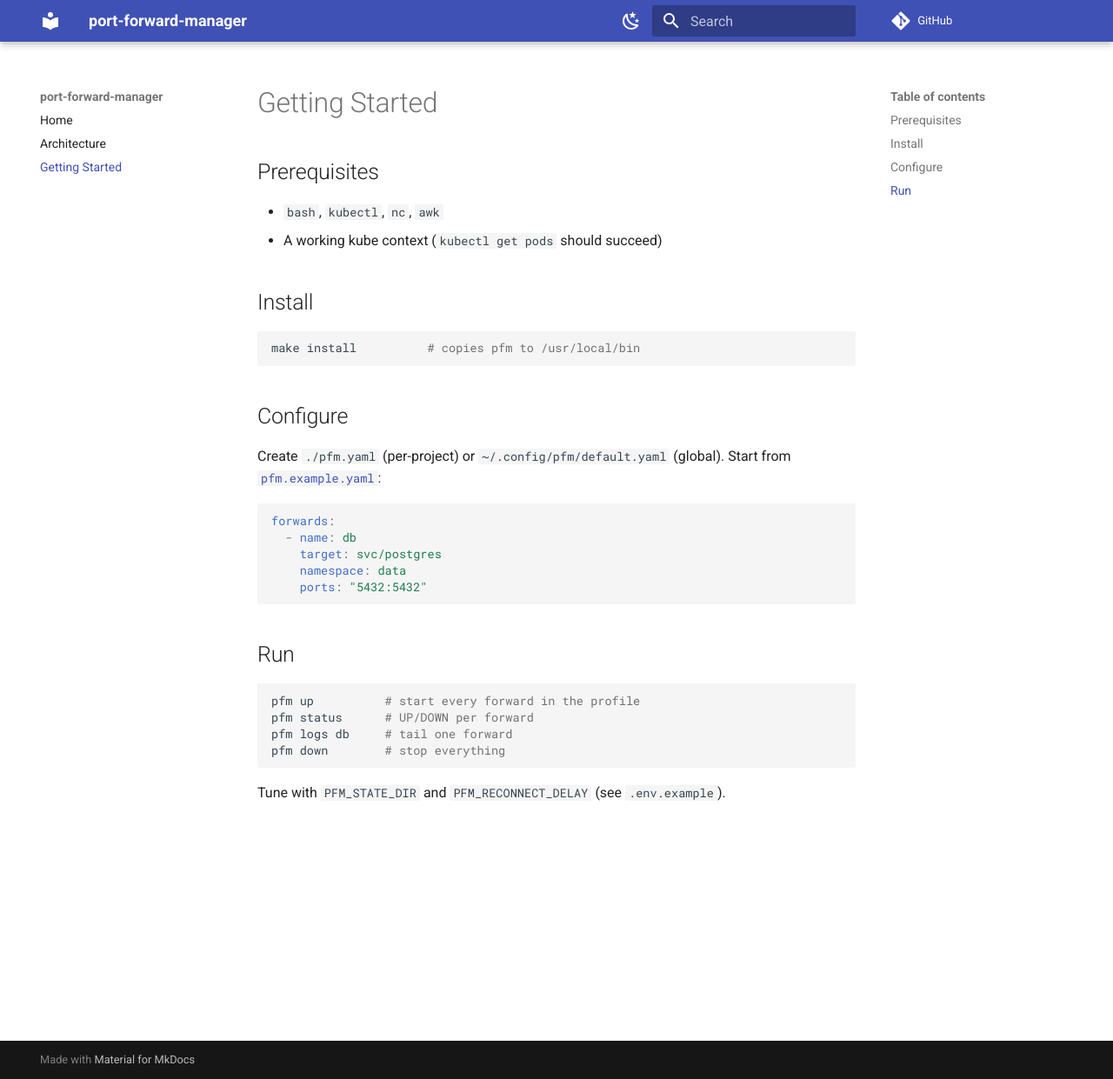
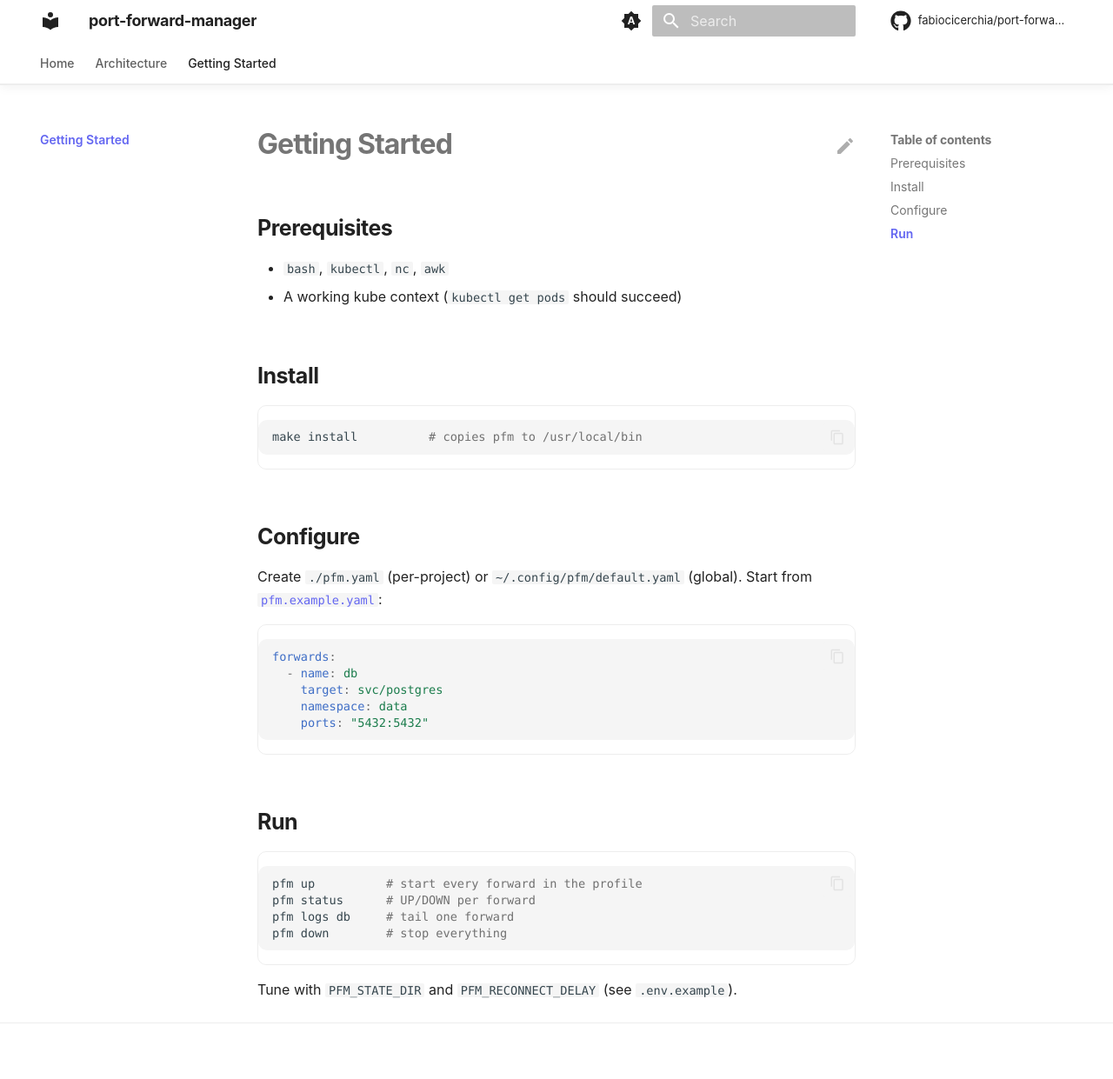
Before and after one commit to fabiocicerchia/port-forward-manager, an MkDocs documentation site: the page built from docs/getting-started.md, in a window 1280 px wide and 1241 px high. Shown: the whole window at 87% size. Built offline with MkDocs 1.6.1 and Material for MkDocs 9.7.7, drawn with Linux system fonts in a browser that asks for light colours; comment, search, counter and statistics services are not loaded.

Commit message:
feat(docs): build the docs site in Actions and drop Read the Docs
This repo's mkdocs.yml has never been rendered: Pages serves main/docs as
a folder, so the site is docs/index.html plus raw markdown, and the doc
pages come back as text/markdown rather than a rendered site.

docs.yml builds it with `mkdocs build --strict` on the pinned toolchain and
deploys the artifact to Pages. The splash is copied to the artifact root,
where the repo homepage and README badges already point, and the rendered
site publishes under /docs/ — so no existing URL breaks.

mkdocs.yml takes the shared Material template but keeps this repo's own nav.
docs/requirements.txt pins the toolchain, git-revision-date-localized
included: the config loads it and the strict build aborts without it.
check-yaml skips mkdocs.yml, whose Material tags safe_load cannot parse.

The strict build also found links the raw-markdown site was hiding:
../README.md was never a valid relative target (the README is not inside
docs/), and several links pointed at files outside the docs tree. Fixed
in: docs/getting-started.md.

Co-Authored-By: Claude Opus 5 (1M context) <noreply@anthropic.com>
Claude-Session: https://claude.ai/code/session_01F5By8zzZMak7tqZGraixSJ

````diff
--- a/.pre-commit-config.yaml
+++ b/.pre-commit-config.yaml
@@ -22,7 +22,7 @@ repos:
         # templates rather than YAML — the parser cannot read either as-is. The
         # exclude is path-relative so it catches chart/ and charts/<name>/ alike.
         args: [--allow-multiple-documents]
-        exclude: (^|/)templates/
+        exclude: (^|/)templates/|^mkdocs\.yml$
       - id: check-json
       - id: check-toml
       # Python only (types: [python]) — a no-op in a repo with no .py files, so
--- a/docs/getting-started.md
+++ b/docs/getting-started.md
@@ -14,7 +14,7 @@ make install          # copies pfm to /usr/local/bin
 ## Configure
 
 Create `./pfm.yaml` (per-project) or `~/.config/pfm/default.yaml` (global).
-Start from [`pfm.example.yaml`](../pfm.example.yaml):
+Start from [`pfm.example.yaml`](https://github.com/fabiocicerchia/port-forward-manager/blob/main/pfm.example.yaml):
 
 ```yaml
 forwards:
--- /dev/null
+++ b/docs/stylesheets/extra.css
@@ -0,0 +1,227 @@
+/*
+ * PROJECT_NAME — premium documentation theme for MkDocs Material.
+ * System typography, gradient accents, soft depth, icon-driven feature cards.
+ * Nothing here loads over the network: no CDN, no web font, no analytics.
+ *
+ * ── The one thing you change ──────────────────────────────────────────────
+ * The accent below. Pick the colour of the cluster the project belongs to so
+ * the docs, the landing page (docs/index.html) and the GitHub description read
+ * as one family — don't pick from taste. Set --accent and --accent-2 to match
+ * the pair you used in docs/index.html:
+ *
+ *   platform / Kubernetes    #38bdf8  #3b82f6   (blue)
+ *   security / supply chain  #fb923c  #ef4444   (orange-red)
+ *   CLI utilities            #22d3ee  #6366f1   (cyan-indigo)   ← default
+ *   GreenOps                 #34d399  #059669   (green)
+ */
+
+:root {
+  /* Keep --accent / --accent-2 identical to docs/index.html so the splash and
+     the docs site never drift. Roles below map them for legibility: indigo
+     carries chrome/links (contrast on white), cyan is the interactive accent;
+     the hero and buttons blend both. */
+  --accent: #22d3ee;
+  --accent-2: #6366f1;
+
+  --md-primary-fg-color: var(--accent-2);
+  --md-primary-fg-color--light: var(--accent-2);
+  --md-primary-fg-color--dark: var(--accent-2);
+  --md-accent-fg-color: var(--accent);
+
+  /* System stack — matches docs/index.html and needs no download. */
+  --md-text-font-family: -apple-system, BlinkMacSystemFont, "Segoe UI", Roboto,
+    Helvetica, Arial, sans-serif;
+  --md-code-font-family: ui-monospace, SFMono-Regular, "SF Mono", Menlo, Monaco,
+    Consolas, "Liberation Mono", monospace;
+}
+
+/* Keep the header/links legible on the custom primary in both schemes. */
+[data-md-color-primary="custom"] {
+  --md-primary-bg-color: #ffffff;
+  --md-typeset-a-color: var(--accent-2); /* indigo — readable on white */
+}
+[data-md-color-scheme="slate"] {
+  --md-typeset-a-color: var(--accent); /* cyan — readable on the dark ground */
+  --md-default-bg-color: #0b0f1a;
+  --md-default-bg-color--light: #0d1220;
+}
+[data-md-color-scheme="slate"] .md-header,
+[data-md-color-scheme="slate"] .md-tabs {
+  background-color: #0b0f1a;
+}
+
+/* === Header: translucent, blurred, hairline divider ====================== */
+
+.md-header {
+  background-color: var(--md-default-bg-color);
+  color: var(--md-default-fg-color);
+  box-shadow: none;
+  border-bottom: 1px solid var(--md-default-fg-color--lightest);
+  backdrop-filter: saturate(180%) blur(20px);
+  -webkit-backdrop-filter: saturate(180%) blur(20px);
+}
+.md-header[data-md-state="shadow"],
+.md-header--shadow {
+  box-shadow: 0 2px 12px rgba(0, 0, 0, 0.06);
+}
+.md-header__title {
+  font-weight: 700;
+  letter-spacing: -0.02em;
+}
+.md-tabs {
+  background-color: var(--md-default-bg-color);
+  color: var(--md-default-fg-color);
+  border-bottom: 1px solid var(--md-default-fg-color--lightest);
+}
+.md-tabs__link {
+  opacity: 0.72;
+  font-weight: 500;
+}
+.md-tabs__link:hover,
+.md-tabs__link--active {
+  opacity: 1;
+}
+
+/* === Typography ========================================================== */
+
+.md-typeset {
+  font-feature-settings: "kern", "liga";
+}
+.md-typeset h1 {
+  font-weight: 700;
+  letter-spacing: -0.03em;
+  line-height: 1.15;
+}
+.md-typeset h2 {
+  font-weight: 650;
+  letter-spacing: -0.02em;
+  margin-top: 2.4em;
+}
+.md-typeset h3 {
+  font-weight: 600;
+  letter-spacing: -0.01em;
+}
+
+/* Rounded, bordered code blocks — softer than the default flush edges. */
+.md-typeset pre > code,
+.md-typeset .highlight > pre {
+  border-radius: 10px;
+}
+.md-typeset .highlight {
+  border-radius: 10px;
+  border: 1px solid var(--md-default-fg-color--lightest);
+}
+
+/* Tables read as cards and scroll on narrow screens instead of clipping. */
+.md-typeset table:not([class]) {
+  border-radius: 10px;
+  border: 1px solid var(--md-default-fg-color--lightest);
+  overflow: hidden;
+  font-size: 0.78rem;
+}
+.md-typeset table:not([class]) th {
+  font-weight: 600;
+  text-transform: uppercase;
+  letter-spacing: 0.04em;
+  font-size: 0.68rem;
+}
+
+/* === Buttons ============================================================= */
+
+.md-typeset .md-button {
+  border-radius: 980px;
+  font-weight: 600;
+  padding: 0.5em 1.4em;
+  transition: transform 0.25s cubic-bezier(0.25, 0.1, 0.25, 1),
+    box-shadow 0.25s ease;
+}
+.md-typeset .md-button--primary {
+  background: linear-gradient(135deg, var(--accent), var(--accent-2));
+  border: none;
+  color: #fff;
+}
+.md-typeset .md-button:hover {
+  transform: translateY(-1px) scale(1.02);
+  box-shadow: 0 6px 24px rgba(99, 102, 241, 0.3);
+}
+
+/* === Home hero =========================================================== */
+/* Rendered from a <div class="hero"> block in docs/README.md. */
+
+.md-typeset .hero {
+  text-align: center;
+  padding: 3.5rem 1rem 1rem;
+}
+.md-typeset .hero h1 {
+  font-size: 3rem;
+  margin: 0 0 0.4rem;
+  background: linear-gradient(135deg, var(--accent), var(--accent-2));
+  -webkit-background-clip: text;
+  background-clip: text;
+  -webkit-text-fill-color: transparent;
+  color: transparent;
+}
+.md-typeset .hero .hero-tagline {
+  font-size: 1.3rem;
+  font-weight: 500;
+  color: var(--md-default-fg-color--light);
+  max-width: 42rem;
+  margin: 0 auto 1.6rem;
+  line-height: 1.4;
+}
+.md-typeset .hero .md-button + .md-button {
+  margin-left: 0.5rem;
+}
+
+/* === Feature cards ======================================================= */
+/* Material's `<div class="grid cards">` list syntax, given depth + hover. */
+
+.md-typeset .grid.cards > ul > li,
+.md-typeset .grid > .card {
+  border-radius: 16px;
+  border: 1px solid var(--md-default-fg-color--lightest);
+  padding: 1.4rem;
+  transition: transform 0.3s cubic-bezier(0.25, 0.1, 0.25, 1),
+    box-shadow 0.3s ease, border-color 0.3s ease;
+}
+.md-typeset .grid.cards > ul > li:hover,
+.md-typeset .grid > .card:hover {
+  transform: translateY(-3px);
+  border-color: color-mix(in srgb, var(--accent) 40%, transparent);
+  box-shadow: 0 10px 34px rgba(0, 0, 0, 0.08);
+}
+[data-md-color-scheme="slate"] .md-typeset .grid.cards > ul > li:hover {
+  box-shadow: 0 10px 34px rgba(0, 0, 0, 0.5);
+}
+.md-typeset .grid.cards > ul > li > hr {
+  margin: 0.8rem 0;
+}
+.md-typeset .grid.cards .twemoji,
+.md-typeset .grid.cards svg {
+  color: var(--accent);
+}
+
+/* === Sidebar / nav ======================================================= */
+
+.md-nav__title {
+  font-weight: 700;
+  letter-spacing: -0.01em;
+}
+.md-nav__link--active {
+  font-weight: 600;
+}
+
+/* === Footer ============================================================== */
+
+.md-footer-meta {
+  background-color: var(--md-default-bg-color);
+  border-top: 1px solid var(--md-default-fg-color--lightest);
+}
+.md-footer-meta .md-footer-copyright,
+.md-footer-meta .md-footer__link {
+  color: var(--md-default-fg-color--light);
+}
+
+html {
+  scroll-behavior: smooth;
+}
--- a/mkdocs.yml
+++ b/mkdocs.yml
@@ -1,21 +1,130 @@
+# port-forward-manager docs — MkDocs Material, styled to feel like a product site
+# (premium hero, feature cards, nav tabs, dark/light, local search, edit links)
+# while staying on the portfolio's standard tooling. See docs/stylesheets/extra.css
+# for the look; the accent palette lives there and is the only thing you swap.
 site_name: port-forward-manager
 site_description: Manage multiple kubectl port-forwards with auto-reconnect.
+site_url: https://fabiocicerchia.github.io/port-forward-manager/docs/
 repo_url: https://github.com/fabiocicerchia/port-forward-manager
+repo_name: fabiocicerchia/port-forward-manager
+edit_uri: edit/main/docs/
+copyright: Copyright &copy; 2026 Fabio Cicerchia
 docs_dir: docs
+
+# docs/index.html is the standalone GitHub Pages splash, not a docs page. Keep
+# it out of the MkDocs render so the site home (README.md) maps to index.html
+# without a collision. GitHub Pages still serves the raw file; RTD serves this.
+exclude_docs: |
+  index.html
+  requirements.txt
 
 theme:
   name: material
+  # No web fonts: these docs avoid external requests (privacy, offline docs,
+  # reproducible RTD builds). A system font stack is set in extra.css instead.
+  font: false
+  language: en
   palette:
-    - scheme: default
-      toggle: { icon: material/weather-night, name: Dark mode }
-    - scheme: slate
-      toggle: { icon: material/weather-sunny, name: Light mode }
+    # Follows the OS by default, with a manual toggle. `primary`/`accent: custom`
+    # hand the colours to extra.css so both schemes share one palette.
+    - media: "(prefers-color-scheme)"
+      primary: custom
+      accent: custom
+      toggle:
+        icon: material/brightness-auto
+        name: Switch to light mode
+    - media: "(prefers-color-scheme: light)"
+      scheme: default
+      primary: custom
+      accent: custom
+      toggle:
+        icon: material/weather-night
+        name: Switch to dark mode
+    - media: "(prefers-color-scheme: dark)"
+      scheme: slate
+      primary: custom
+      accent: custom
+      toggle:
+        icon: material/weather-sunny
+        name: Switch to system preference
+  features:
+    - navigation.tabs
+    - navigation.tabs.sticky
+    - navigation.sections
+    - navigation.top
+    - navigation.tracking
+    - navigation.indexes
+    - toc.follow
+    - search.suggest
+    - search.highlight
+    - search.share
+    - content.code.copy
+    - content.code.annotate
+    - content.action.edit
+    - content.tooltips
+  icon:
+    repo: fontawesome/brands/github
+    edit: material/pencil
 
+extra_css:
+  - stylesheets/extra.css
+
+extra:
+  # `generator: false` drops the "Made with Material for MkDocs" line; keep it
+  # if you'd rather credit the theme.
+  generator: false
+  social:
+    - icon: fontawesome/brands/github
+      link: https://github.com/fabiocicerchia/port-forward-manager
+
+# Only the search plugin ships with MkDocs itself, so RTD needs nothing beyond
+# docs/requirements.txt. Anything else (social cards, minify, git-revision-date)
+# is a pip add — wire it into requirements.txt too or the RTD build breaks.
+plugins:
+  - search
+  - git-revision-date-localized:
+      enable_creation_date: true
+      # RTD's clone can be shallow; fall back to the build date instead of
+      # failing when a file's history isn't present.
+      fallback_to_build_date: true
+      type: date
+  # Note: Material's `social` plugin is deliberately NOT enabled — it downloads
+  # a font from fonts.google.com at build time, which breaks this repo's
+  # no-external-requests / reproducible-build stance (and every RTD build that
+  # inherits this template). Add Open Graph images by hand if you want them.
+
+markdown_extensions:
+  - abbr
+  - admonition
+  - attr_list
+  - def_list
+  - footnotes
+  - md_in_html
+  - tables
+  - toc:
+      permalink: true
+  - pymdownx.details
+  - pymdownx.superfences
+  - pymdownx.highlight:
+      anchor_linenums: true
+      line_spans: __span
+      pygments_lang_class: true
+  - pymdownx.inlinehilite
+  - pymdownx.snippets:
+      # `.` is the repo root (where mkdocs runs), so docs/changelog.md can embed
+      # the root CHANGELOG.md with `--8<-- "CHANGELOG.md"`.
+      base_path: ["."]
+      check_paths: true
+  - pymdownx.tabbed:
+      alternate_style: true
+  - pymdownx.tasklist:
+      custom_checkbox: true
+  - pymdownx.emoji:
+      emoji_index: !!python/name:material.extensions.emoji.twemoji
+      emoji_generator: !!python/name:material.extensions.emoji.to_svg
+
+# Top-level entries become tabs (theme feature navigation.tabs).
 nav:
   - Home: README.md
   - Architecture: architecture.md
   - Getting Started: getting-started.md
-
-markdown_extensions:
-  - admonition
-  - pymdownx.superfences
````
Also changed, not shown: docs/requirements.txt (added, +10 -0 lines), 1 other file.
